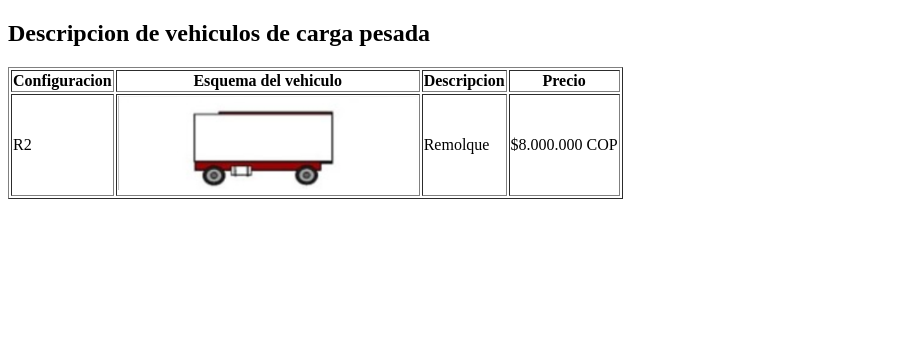
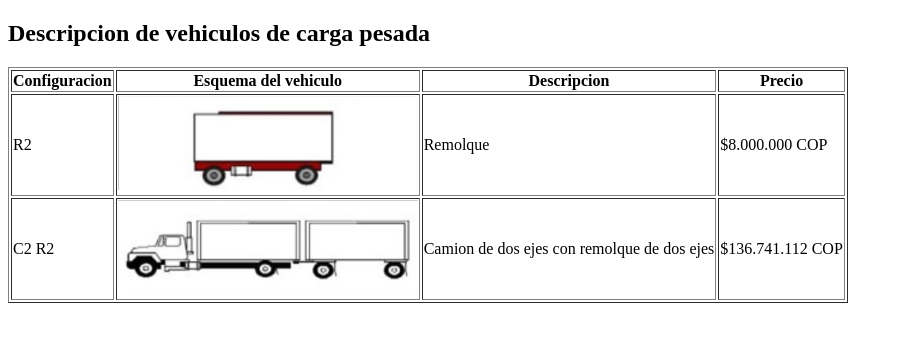
Before and after one commit to albertperezdev/venta_camiones_de_carga_pesada, a plain HTML site: page index.html in a window 1280 px wide. Shown: the whole page, without its empty margins (0-903 px from the left). Drawn offline with Linux system fonts and the light colour scheme.

Commit message:
Se agrego la informacion de el vehiculo de carga pesada de configuracion C2 R2

```diff
--- a/index.html
+++ b/index.html
@@ -24,6 +24,12 @@
                 <td>Remolque</td>
                 <td>$8.000.000 COP</td>
             </tr>
+            <tr>
+                <td>C2 R2</td>
+                <td><img src="img/C2 R2.png" alt="Camion C2 R2" width="300"></td>
+                <td>Camion de dos ejes con remolque de dos ejes</td>
+                <td>$136.741.112 COP</td>
+            </tr>
         </tbody>
     </table>
 
```
Also changed, not shown: img/C2 R2.png (added).
